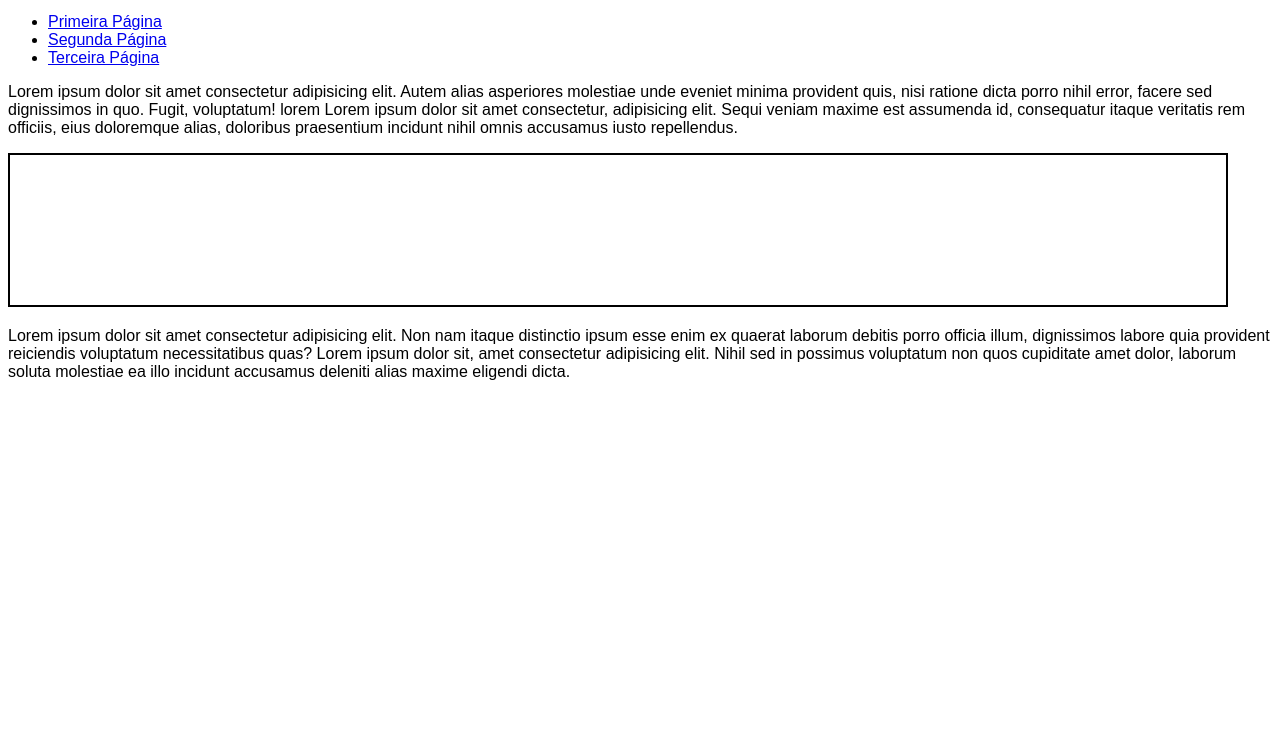
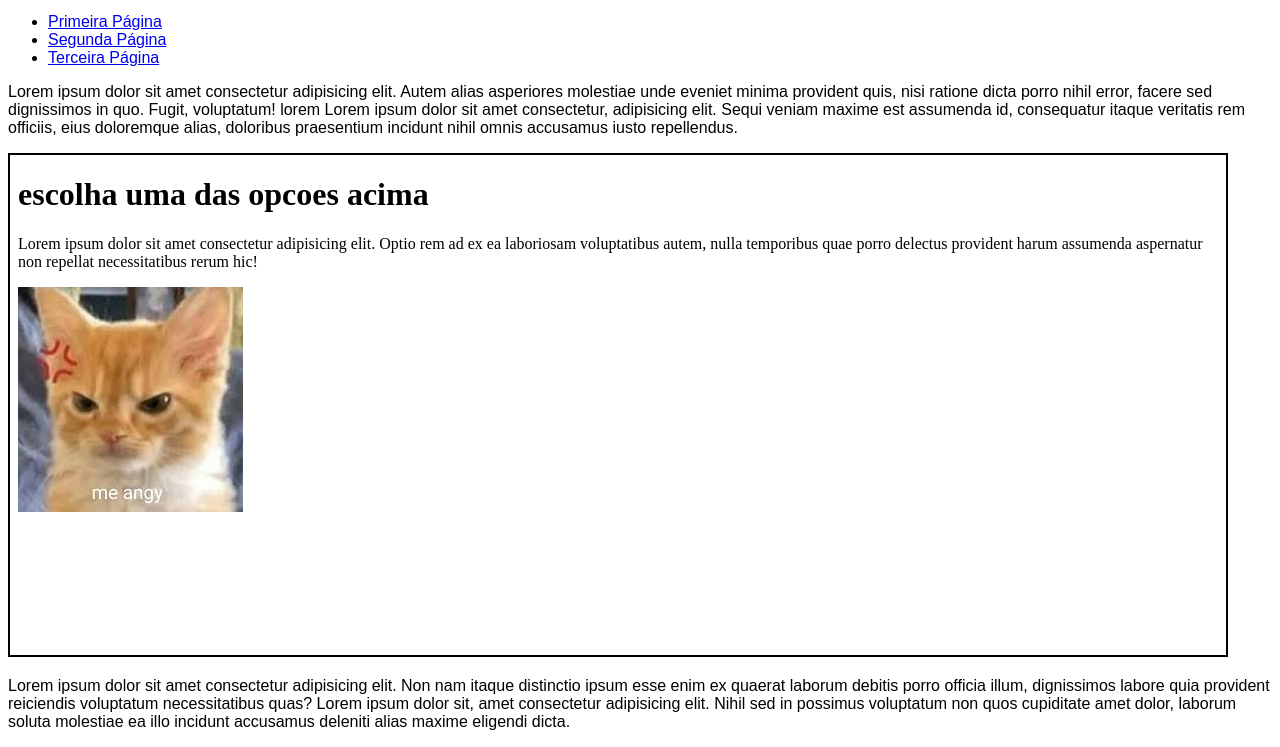
Before and after one commit to FranciscoCristofolini26/HTML5-CSS, a plain HTML site: page exercicios/ex024/iframe003.html in a window 1280 px wide. Shown: the part 119-866 px from the top of the page. Before the commit the page ends 800 px from the top, so only its background shows below. Drawn offline with Linux system fonts and the light colour scheme.

Commit message:
exercicio iframe 003

```diff
--- a/exercicios/ex024/iframe003.html
+++ b/exercicios/ex024/iframe003.html
@@ -11,6 +11,7 @@
         }
 
         iframe#tela{
+            height: 500px;
             width: 95vw;
             border: 2px solid black;
         }
@@ -28,7 +29,7 @@
 
     <p>Lorem ipsum dolor sit amet consectetur adipisicing elit. Autem alias asperiores molestiae unde eveniet minima provident quis, nisi ratione dicta porro nihil error, facere sed dignissimos in quo. Fugit, voluptatum! lorem Lorem ipsum dolor sit amet consectetur, adipisicing elit. Sequi veniam maxime est assumenda id, consequatur itaque veritatis rem officiis, eius doloremque alias, doloribus praesentium incidunt nihil omnis accusamus iusto repellendus.</p>
 
-    <iframe id="tela" name="frame" src="" >
+    <iframe id="tela" name="frame" srcdoc="<h1>escolha uma das opcoes acima</h1> <p>Lorem ipsum dolor sit amet consectetur adipisicing elit. Optio rem ad ex ea laboriosam voluptatibus autem, nulla temporibus quae porro delectus provident harum assumenda aspernatur non repellat necessitatibus rerum hic!</p><img src='imagens/angry cat.png'>">
         <p>Infelizmente seu navegador não é compatível com isso</p>
     </iframe>
 
```
Also changed, not shown: exercicios/ex024/paginas-extras/pag003.html (+1 -1 lines), exercicios/ex024/imagens/angry cat.png (added).
